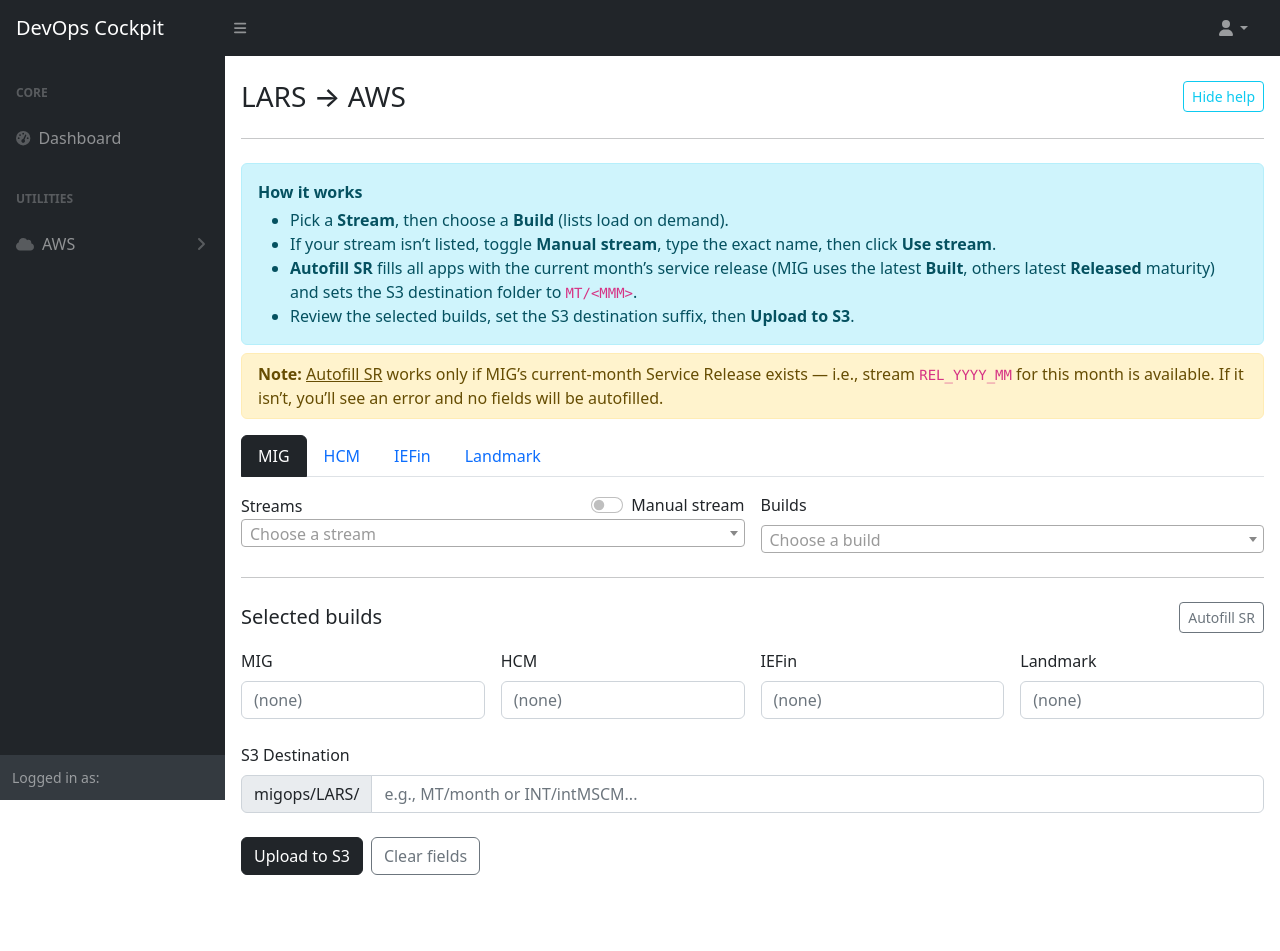
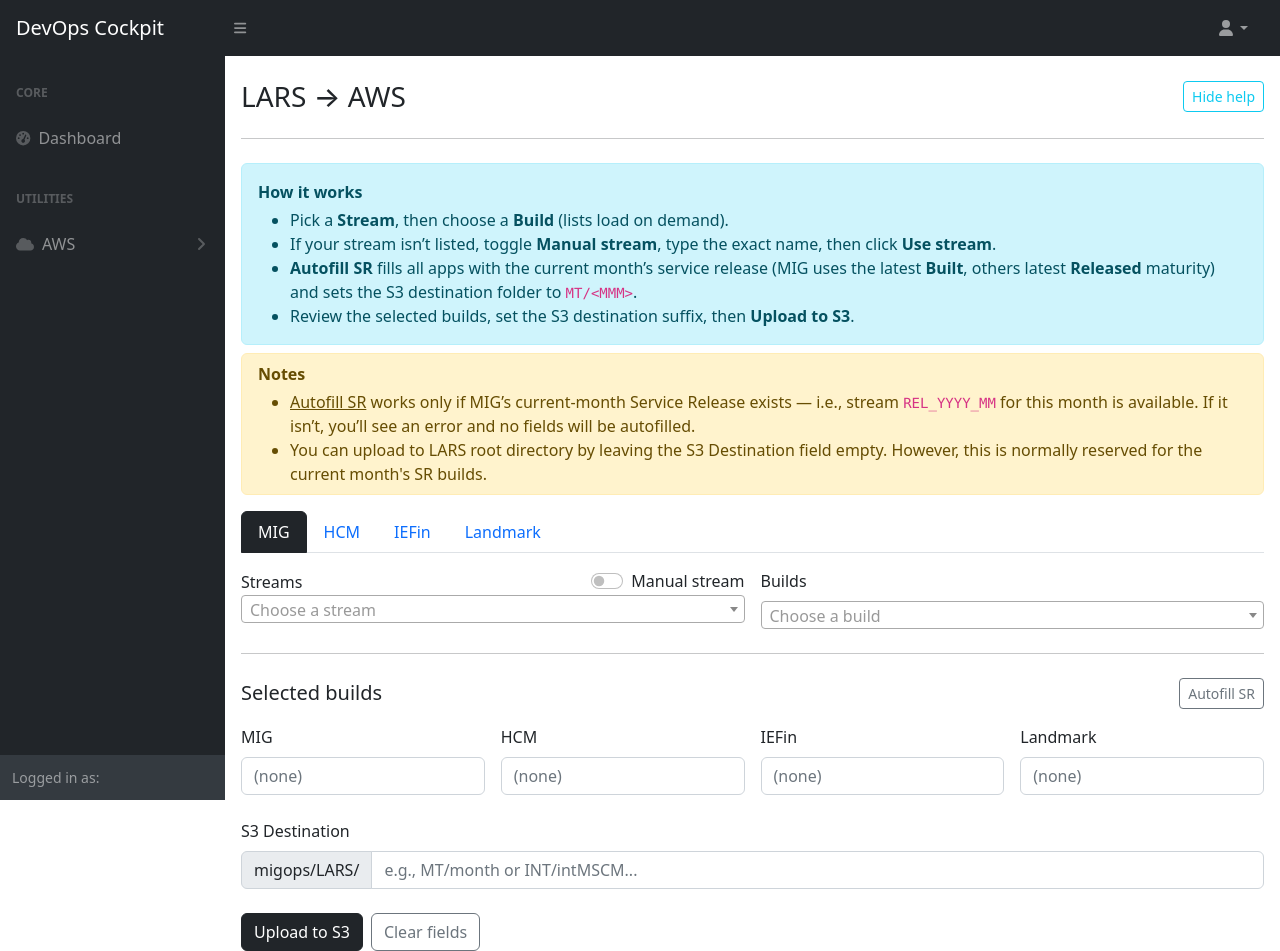
Before and after one commit to julianamindev/flaskv2, a Flask app: template flaskv2/templates/lars2aws.html in a window 1280 px wide, after a click on "How it works". Before the commit the page ends 875 px from the top, so only its background shows below. Run offline with Flask 3, Linux system fonts and the light colour scheme; the template is opened without the code that fills it: values that come from a table or form of the project are taken from there, others are empty; parts of the project's set-up code (start-up, migrations or seed data) failed here and were passed over; some libraries are stand-ins or nearby versions.

Commit message:
WIP - updated notes

```diff
--- a/flaskv2/templates/lars2aws.html
+++ b/flaskv2/templates/lars2aws.html
@@ -45,8 +45,12 @@
     </div>
 
     <div class="alert alert-warning mb-3 py-2">
-      <strong>Note:</strong> <u>Autofill SR</u> works only if MIG’s current-month Service Release exists —
-      i.e., stream <code>REL_YYYY_MM</code> for this month is available. If it isn’t, you’ll see an error and no fields will be autofilled.
+      <div class="fw-semibold mb-1">Notes</div>
+      <ul class="mb-0">
+        <li><u>Autofill SR</u> works only if MIG’s current-month Service Release exists — i.e., stream <code>REL_YYYY_MM</code> for this month is available. If it isn’t, you’ll see an error and no fields will be autofilled.</li>
+        <li>You can upload to LARS root directory by leaving the S3 Destination field empty. However, this is normally reserved for the current month's SR builds.</li>
+      </ul>
+
     </div>
   </div>
 
```
